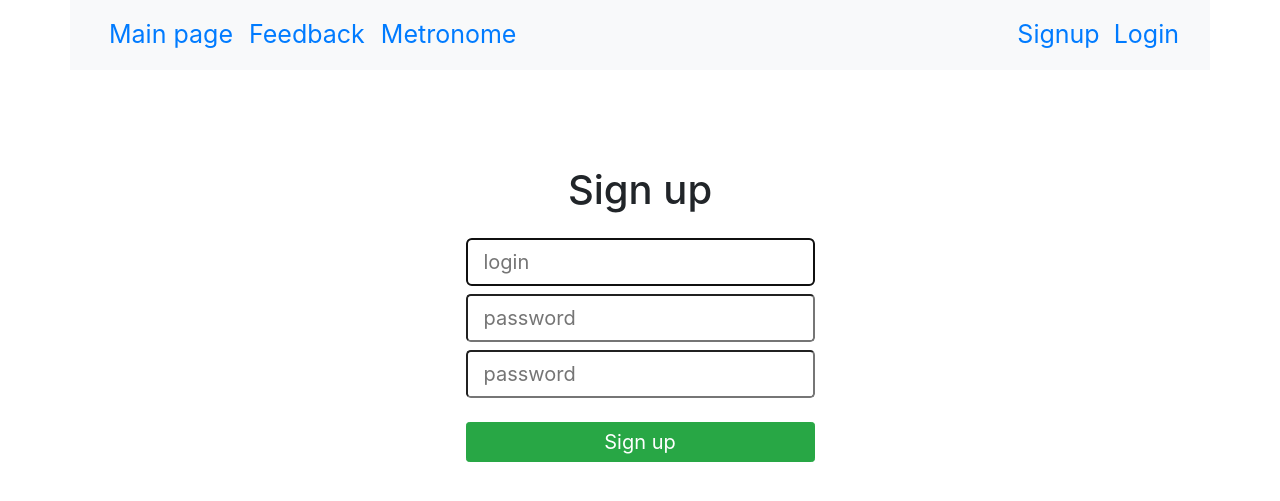
After one commit to Zefordd/Calculator, a Python web app: template templates/auth/signup.html in a window 1280 px wide. The commit adds this page. Shown: the top 501 px of the page. Run offline with Jinja, Linux system fonts and the light colour scheme; the template is opened without the code that fills it, so the values that code supplies are empty.

Commit message:
реализована регистрация

```diff
--- a/routes.py
+++ b/routes.py
@@ -1,4 +1,4 @@
-from auth.views import Login, Logout
+from auth.views import Login, Logout, Signup
 from calculator.views import Index, Feedback, Spiral, Metronome
 
 from settings import BaseConfig
@@ -9,9 +9,11 @@ def setup_routes(app):
     app.router.add_get('/login', Login.get, name='login')
     app.router.add_post('/login', Login.post)
     app.router.add_get('/logout', Logout.get, name='logout')
+    app.router.add_get('/signup', Signup.get, name='signup')
+    app.router.add_post('/signup', Signup.post)
+
     app.router.add_get('/feedback', Feedback.get, name='feedback')
     app.router.add_get('/metronome', Metronome.get, name='metronome')
-
     app.router.add_post('/spiral', Spiral.post, name='spiral')
 
 
--- /dev/null
+++ b/templates/auth/signup.html
@@ -0,0 +1,46 @@
+{% extends 'base.html' %}
+
+{% block title %}
+    login
+{% endblock %}
+
+
+{% block content %}
+<div class="container" id="signup" style="font-size: 25px">
+    <div class="row pt-5 d-flex justify-content-center">
+        <form action="/signup" method="post" accept-charset="utf-8" enctype="application/x-www-form-urlencoded">
+            <div class="row pt-5 justify-content-center">
+                    <h5 style="font-size: 40px">Sign up</h5>
+            </div>
+
+
+            <div class="row pt-3 justify-content-center">
+                <input class="form-control-lg" id="login" name="login" type="text" value="" placeholder="login" autofocus>
+            </div>
+
+            <div class="row pt-2 justify-content-center">
+                <input class="form-control-lg" id="password" name="password" type="password" value="" placeholder="password">
+            </div>
+
+            <div class="row pt-2 justify-content-center">
+                <input class="form-control-lg" id="password_2" name="password_2" type="password" value="" placeholder="password">
+            </div>
+
+            <div class="row pt-4 d-flex justify-content-center">
+                <input type="submit" value="Sign up" class="btn btn-success btn-sm btn-block" style="font-size: 20px">
+            </div>
+        </form>
+    </div>
+
+
+    <!-- <br><br><br><br><br>
+    <div class="row pt-5 justify-content-center">
+        <h1>{{ exception }}</h1>
+        <h4>{{ last_visit }}</h4>
+    </div> -->
+
+
+</div>
+
+
+{% endblock %}
--- a/templates/base.html
+++ b/templates/base.html
@@ -32,12 +32,17 @@
 
                 <ul class="navbar-nav navbar-right ">
                     {% if not user %}
-                        <li><a href="/login">Login</a></li>
+                        <li class="nav-item">
+                                <a href="/signup" class=>Signup</a>
+                        </li>&nbsp;&nbsp;
+                        <li class="nav-item">
+                                <a href="/login" class=>Login</a>
+                        </li>
                     {% endif %}
 
                     {% if user %}
                         <form class="form-inline">
-                            <li class="nav-item">User: {{ user }}</li>&nbsp;
+                            <li class="nav-item">User: {{ user['login'] }}</li>&nbsp;&nbsp;
                             <li class="nav-item">
                                 <a href="/logout" class=>Logout</a>
                             </li>
--- a/templates/calculator/index.html
+++ b/templates/calculator/index.html
@@ -64,7 +64,7 @@
                             <div class="col-7">
 
                                 <form action="/spiral"  method="post" accept-charset="utf-8" enctype="multipart/form-data">
-                                    <input id="dimension" name="dimension" type="number" value="">
+                                    <input id="dimension" name="dimension" type="number" value="5">
                                     <input type="submit" value="Закрутить">
                                 </form>
                                 <br>
```
Also changed, not shown: auth/views.py (+28 -9 lines), models/User.py (+17 -13 lines), templates/auth/login.html (+5 -3 lines), my_db.db.
